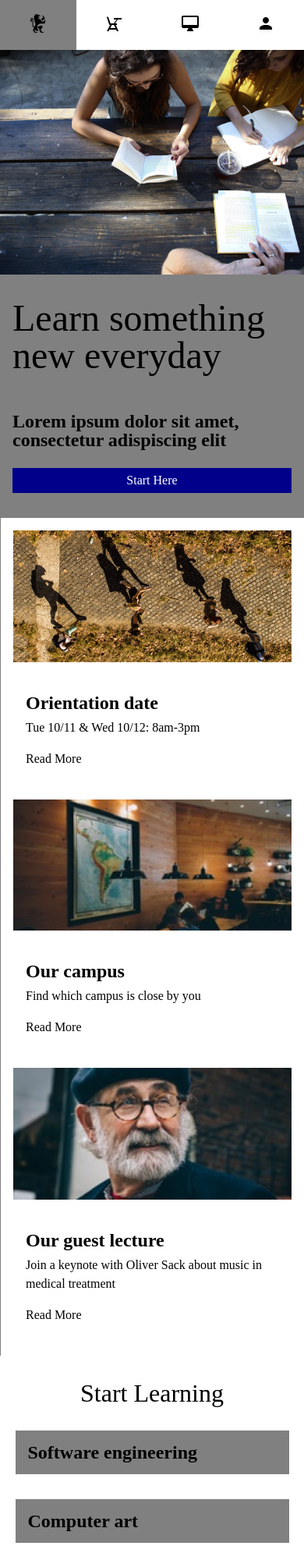
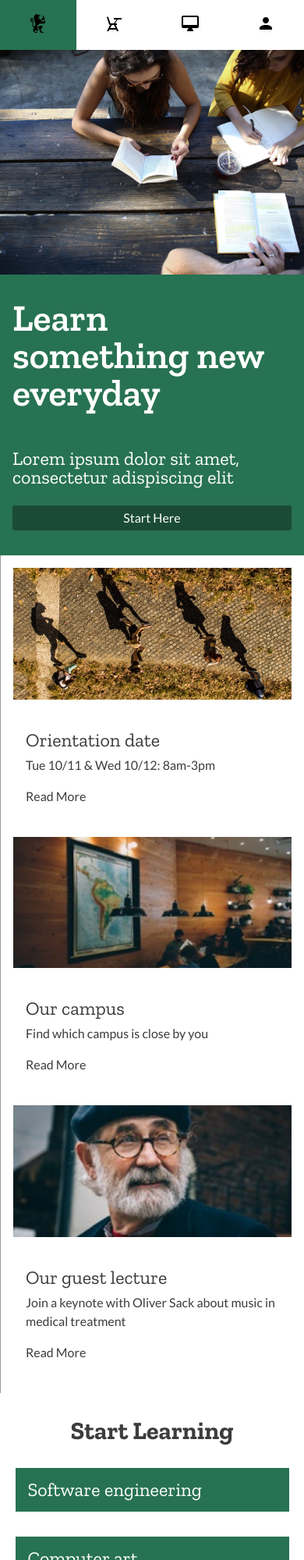
Before and after one commit to caitimak/Colmar, a plain HTML site: page index.html in a window 390 px wide. Shown: the top 2000 px of the page at 78% size. Drawn offline with nearby package versions, Linux system fonts and the light colour scheme.

Commit message:
Finish styles.

```diff
--- a/index.html
+++ b/index.html
@@ -6,6 +6,7 @@
   <title>Colmar Academy</title>
   <link rel="stylesheet" type="text/css" href="./resources/css/reset.css">
   <link rel="stylesheet" type="text/css" href="./resources/css/style.css">
+  <link href="https://fonts.googleapis.com/css?family=Lato|Nunito:400,600,700|Zilla+Slab:300,400,600,700" rel="stylesheet">
 </head>
 
 
@@ -32,7 +33,7 @@
     </div>
   </nav>
 
-  <section class="banner">
+  <section class="banner dark">
     <div class="image-container">
       <img src="./resources/media/images/banner.jpg" alt="">
     </div>
@@ -40,8 +41,6 @@
       <h1>Learn something new everyday</h1>
       <h3>Lorem ipsum dolor sit amet, consectetur adispiscing elit</h3>
       <a id="button" href="#">Start Here</a>
-
-      <!-- <button type="button" name="start">Start Here</button> -->
     </div>
   </section>
 
@@ -86,7 +85,7 @@
         </div>
       </div>
 
-      <div class="info third">
+      <div class="info third dark">
         <div class="image-container desktop">
           <img src="./resources/media/images/information-guest-lecture.jpg" alt="">
         </div>
@@ -104,7 +103,7 @@
 
 
   <section class="courses">
-    <h2>Start Learning</h2>
+    <h2 class="dark">Start Learning</h2>
     <div class="courses-container">
       <div class="courses-card">
         <div class="image-container desktop">
@@ -187,7 +186,7 @@
     </div>
 
     <div class="side-thesis desktop">
-      <div class="side-thesis-article one">
+      <div class="side-thesis-article one dark">
         <div class="image-container">
           <img src="./resources/media/images/thesis-fisma.jpg" alt="">
         </div>
--- a/resources/css/style.css
+++ b/resources/css/style.css
@@ -3,7 +3,9 @@
 }
 
 html {
+  font-family: 'Lato', 'sans-serif';
   font-size: 16px;
+  color: #3c3c3c;
 }
 
 section {
@@ -11,33 +13,49 @@ section {
 }
 
 h1 {
+  font-family: 'Zilla slab', 'serif';
   font-size: 3rem;
   padding-bottom: 1rem;
+  font-weight: 600;
 }
 h2 {
+  font-family: 'Zilla slab', 'serif';
   font-size: 2rem;
+  color: #1b4b36;
+  font-weight: bold;
 }
 h3 {
+  font-family: 'Zilla slab', 'serif';
   font-size: 1.5rem;
-  font-weight: bold;
+
 }
 h4 {
+  font-family: 'Zilla slab', 'serif';
   text-transform: uppercase;
+  color: #5c5c5c;
 }
 p {
   font-size: 1rem;
   line-height: 1.5rem;
 }
 
+.dark {
+  color: white;
+}
+
 #button {
   display: block;
   width: 100%;
-  background-color: darkblue;
+  background-color: #1b4b36;
   color: white;
   text-align: center;
   height: 2rem;
   padding: .5rem;
+  border-radius: 3px;
+}
 
+#button:hover {
+  background-color: #34986d;
 }
 
 
@@ -57,6 +75,14 @@ nav {
   align-items: center;
 }
 
+#colmar, #academy {
+  font-family: 'Nunito', 'sans-serif';
+  text-transform: uppercase;
+}
+#academy {
+  color: #999;
+}
+
 .logo {
   display: flex;
   align-items: center;
@@ -65,11 +91,11 @@ nav {
 
 .links span {
   padding-right: 1rem;
-
+  color: black;
 }
 
 .links span:hover {
-  color: gray;
+  color: #277252;
 }
 
 
@@ -93,14 +119,14 @@ nav {
   }
 
   .mobile-nav a:hover {
-    background-color: gray;
+    background-color: #277252;
   }
 }
 
 /*banner*/
 
 .banner {
-  background-color: gray;
+  background-color: #277252;
   padding: 2rem 1.5rem;
   display: flex;
   align-items: center;
@@ -132,6 +158,7 @@ nav {
   .banner {
     flex-wrap: wrap;
     padding: 0;
+    color: white;
   }
   .banner .image-container {
     max-width: 100%;
@@ -195,14 +222,14 @@ nav {
 .information-side {
   padding: 2rem 0;
   max-width: 423px;
-  border-left: 1px solid gray;
+  border-left: 1px solid #999;
 }
 
 .info {
   max-height: 33%;
   padding: 0 1rem 1rem 1rem;
   display: flex;
-  border-bottom: 1px solid gray;
+  border-bottom: 1px solid #999;
 }
 
 .info.third,
@@ -211,7 +238,7 @@ nav {
 }
 
 .info.third {
-  background-color: gray;
+  background-color: #277252;
 }
 
 .info .image-container {
@@ -268,7 +295,7 @@ nav {
 
 .courses {
   padding: 2rem 0 1rem 0;
-  background-color: gray;
+  background-color: #277252;
 }
 
 .courses h2 {
@@ -317,10 +344,11 @@ nav {
 @media only screen and (max-width: 480px) {
   .courses-card {
     min-width: 100%;
-    background-color: gray;
+    background-color: #277252;
+    color: white;
   }
   .courses-card:hover {
-    color: white;
+    background-color: #7f7f7f;
   }
   .courses {
     background-color: transparent;
@@ -397,7 +425,7 @@ nav {
 }
 
 .side-thesis-article.one {
-  background-color: gray;
+  background-color: #277252;
 }
 
 @media only screen and (max-width: 480px) {
@@ -414,7 +442,8 @@ footer {
   display: flex;
   justify-content: space-between;
   padding: .5rem 1.5rem 1.5rem 1.5rem;
-  border-top: 1px solid gray;
+  border-top: 1px solid #999;
+  color: #999;
 }
 
 footer span {
@@ -427,7 +456,7 @@ footer span {
 
 #footer-links a {
   text-decoration: none;
-  color: gray;
+  color: #999;
 }
 
 @media only screen and (max-width: 480px) {
@@ -445,6 +474,9 @@ footer span {
   .desktop {
     display: none;
   }
+  .information-side .dark, .courses .dark,.thesis .dark {
+    color: #3c3c3c;
+  }
 }
 
 @media only screen and (min-width:480px){
```
